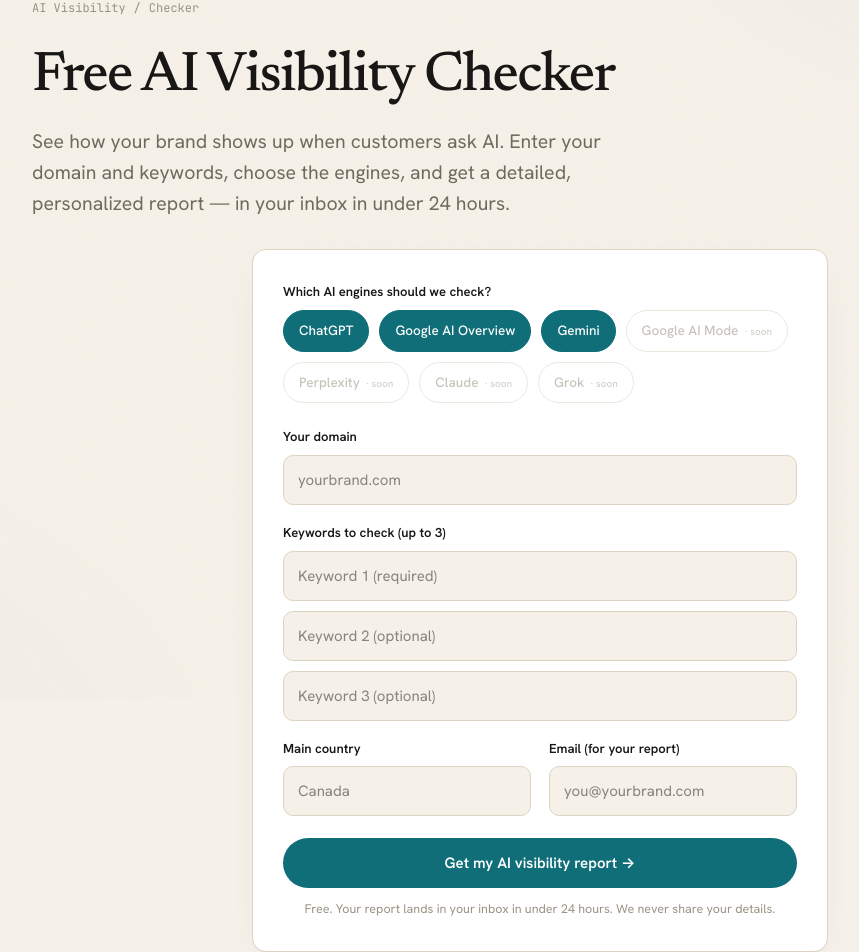
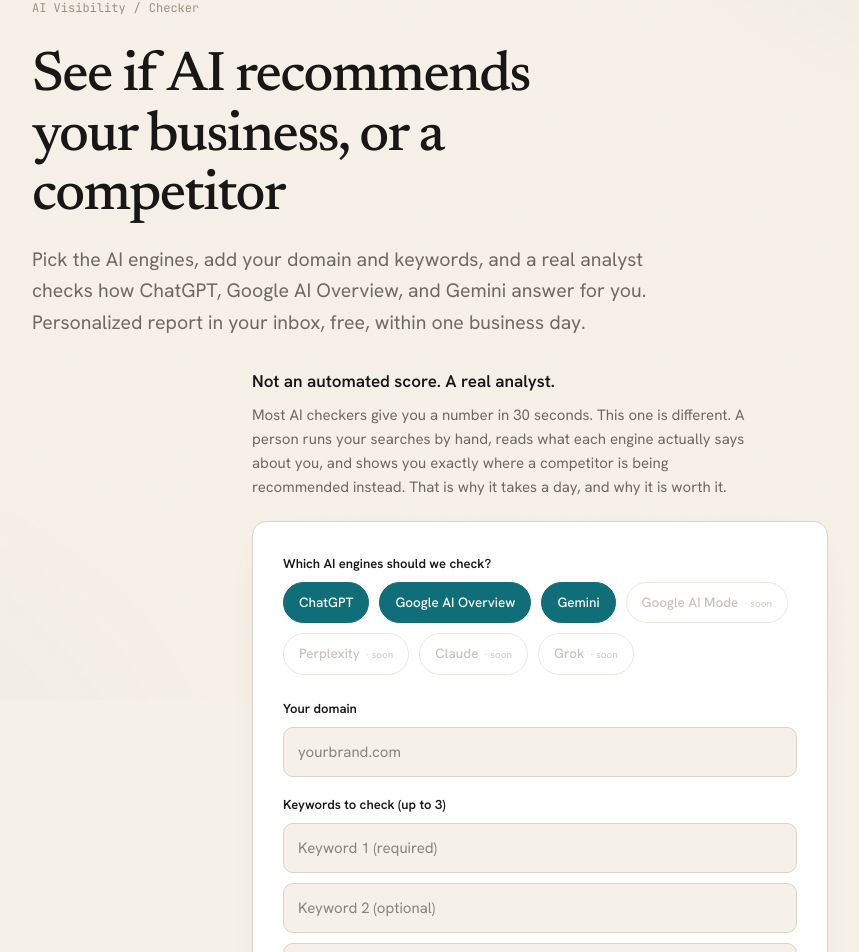
Before and after one commit to Hami-Tahm/hamitahm.com, a Next.js app: page /ai-visibility/ai-visibility-checker in a window 1280 px wide. Shown: the part 100-1052 px from the top of the page, without its empty margins (100-959 px from the left). Built offline with nearby package versions, Linux system fonts and the light colour scheme.

Commit message:
copy(checker): CMO-approved title/desc/H1/hero + 'real analyst' block + human-report FAQ; align timeframe to one business day

```diff
--- a/src/app/ai-visibility/ai-visibility-checker/CheckerForm.tsx
+++ b/src/app/ai-visibility/ai-visibility-checker/CheckerForm.tsx
@@ -85,9 +85,9 @@
           You&rsquo;re all set.
         </div>
         <p style={{ fontSize: 16, color: "var(--muted)", lineHeight: 1.6, maxWidth: "46ch", margin: "0 auto" }}>
-          Your detailed AI visibility report is on its way — it lands in your
-          inbox in under 24 hours. We check every engine and keyword you chose
-          and send back a precise, personalized breakdown.
+          Your AI visibility report is on its way. A real analyst checks every
+          engine and keyword you chose and sends back a precise, personalized
+          breakdown — in your inbox within one business day.
         </p>
       </div>
     );
@@ -206,7 +206,7 @@
         {status === "submitting" ? "Sending…" : "Get my AI visibility report →"}
       </button>
       <p style={{ fontSize: 12.5, color: "var(--faint)", marginTop: 12, textAlign: "center", lineHeight: 1.5 }}>
-        Free. Your report lands in your inbox in under 24 hours. We never share your details.
+        Free. A real analyst sends your report within one business day. We never share your details.
       </p>
     </form>
   );
--- a/src/app/ai-visibility/ai-visibility-checker/opengraph-image.tsx
+++ b/src/app/ai-visibility/ai-visibility-checker/opengraph-image.tsx
@@ -10,6 +10,6 @@
     badge: "FREE TOOL",
     title: "Free AI Visibility Checker",
     subtitle:
-      "See how your brand shows up in ChatGPT, Google AI Overview, and Gemini. Personalized report in under 24 hours.",
+      "Does ChatGPT, Google AI Overview, or Gemini recommend you — or a competitor? A real analyst checks and emails your report, free.",
   });
 }
--- a/src/app/ai-visibility/ai-visibility-checker/page.tsx
+++ b/src/app/ai-visibility/ai-visibility-checker/page.tsx
@@ -9,13 +9,17 @@
 const URL = `${SITE}/ai-visibility/ai-visibility-checker/`;
 
 export const metadata: Metadata = {
-  title: "Free AI Visibility Checker",
+  title: "Free AI Visibility Check: Does ChatGPT Recommend You?",
   description:
-    "Free AI visibility checker — see how your brand shows up in ChatGPT, Google AI Overview, and Gemini for your keywords. Enter your domain and get a detailed, personalized report in under 24 hours.",
+    "See whether ChatGPT, Google AI Overview, and Gemini recommend your business or a competitor. A real analyst checks your keywords and emails your report, free.",
   alternates: { canonical: URL },
 };
 
 const FAQ_ITEMS = [
+  {
+    q: "Is this an automated tool or a human report?",
+    a: "A human report. Automated checkers give you a score; we give you a real analyst's read of what ChatGPT, Google AI Overview, and Gemini say about your business, which competitor is winning your keywords, and what to fix. That is why it arrives within one business day, not in 30 seconds.",
+  },
   {
     q: "What is an AI visibility checker?",
     a: "An AI visibility checker shows how your brand appears when people ask AI engines — ChatGPT, Google AI Overview, Gemini — about your category. Enter your domain and keywords, and you get a report on whether these engines mention, cite, or recommend you, and where you're missing.",
@@ -30,7 +34,7 @@
   },
   {
     q: "How long until I get my report?",
-    a: "Your detailed, personalized report lands in your inbox in under 24 hours. It covers each engine and keyword you selected for your country.",
+    a: "Within one business day. A real analyst runs your searches by hand, so it isn't instant — but you get a considered read of each engine and keyword you selected for your country, not an automated score.",
   },
 ];
 
@@ -96,7 +100,7 @@
                 maxWidth: "18ch",
               }}
             >
-              Free AI Visibility Checker
+              See if AI recommends your business, or a competitor
             </h1>
           </RevealSection>
           <RevealSection delay={0.06}>
@@ -109,9 +113,10 @@
                 lineHeight: 1.6,
               }}
             >
-              See how your brand shows up when customers ask AI. Enter your
-              domain and keywords, choose the engines, and get a detailed,
-              personalized report — in your inbox in under 24 hours.
+              Pick the AI engines, add your domain and keywords, and a real
+              analyst checks how ChatGPT, Google AI Overview, and Gemini answer
+              for you. Personalized report in your inbox, free, within one
+              business day.
             </p>
           </RevealSection>
         </div>
@@ -120,6 +125,29 @@
       {/* Form */}
       <section style={{ padding: "6px 0 40px" }}>
         <div className="wrap" style={{ maxWidth: 640 }}>
+          <RevealSection delay={0.08}>
+            <div style={{ marginBottom: 22 }}>
+              <div
+                style={{
+                  fontFamily: "var(--sans)",
+                  fontSize: 17,
+                  fontWeight: 700,
+                  color: "var(--ink)",
+                  marginBottom: 8,
+                }}
+              >
+                Not an automated score. A real analyst.
+              </div>
+              <p style={{ fontSize: 15, color: "var(--muted)", lineHeight: 1.6, maxWidth: "60ch" }}>
+                Most AI checkers give you a number in 30 seconds. This one is
+                different. A person runs your searches by hand, reads what each
+                engine actually says about you, and shows you exactly where a
+                competitor is being recommended instead. That is why it takes a
+                day, and why it is worth it.
+              </p>
+            </div>
+          </RevealSection>
+
           <RevealSection delay={0.1}>
             <CheckerForm />
           </RevealSection>
```
Also changed, not shown: public/llms.txt.
